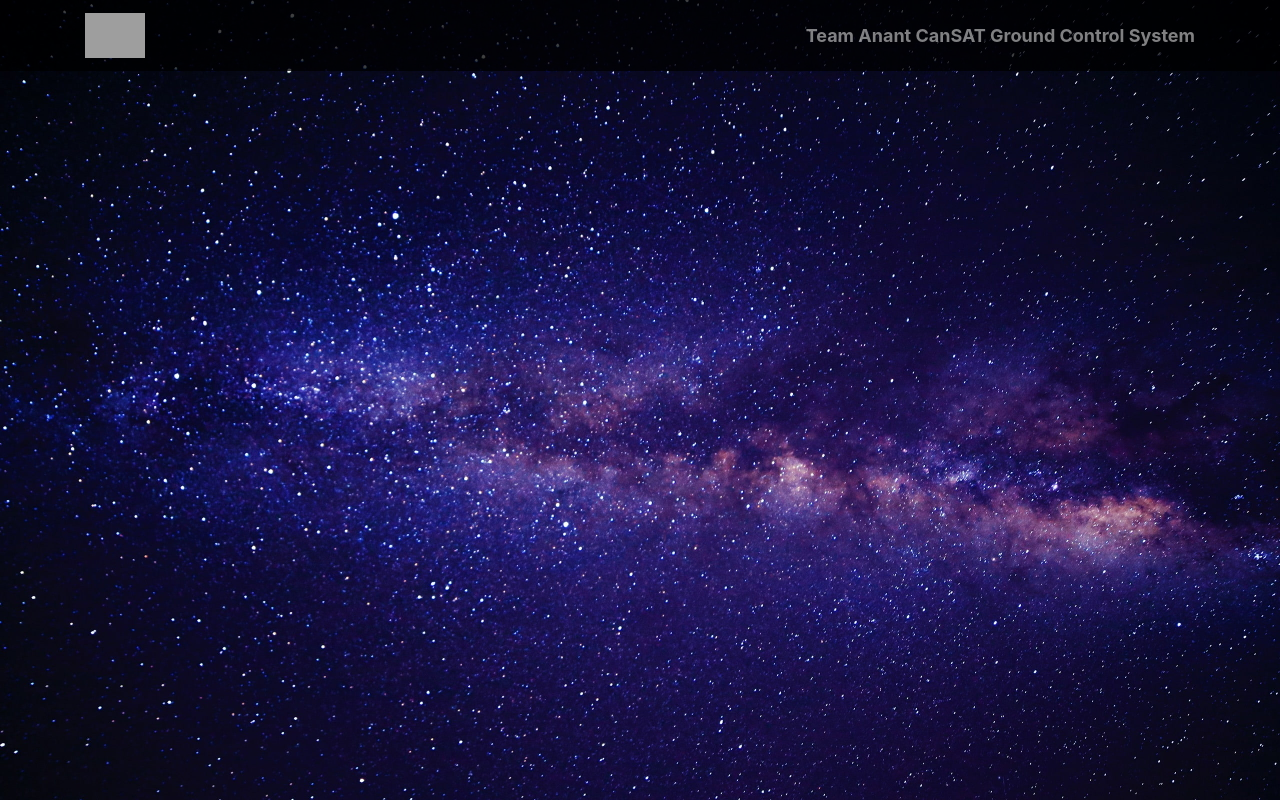
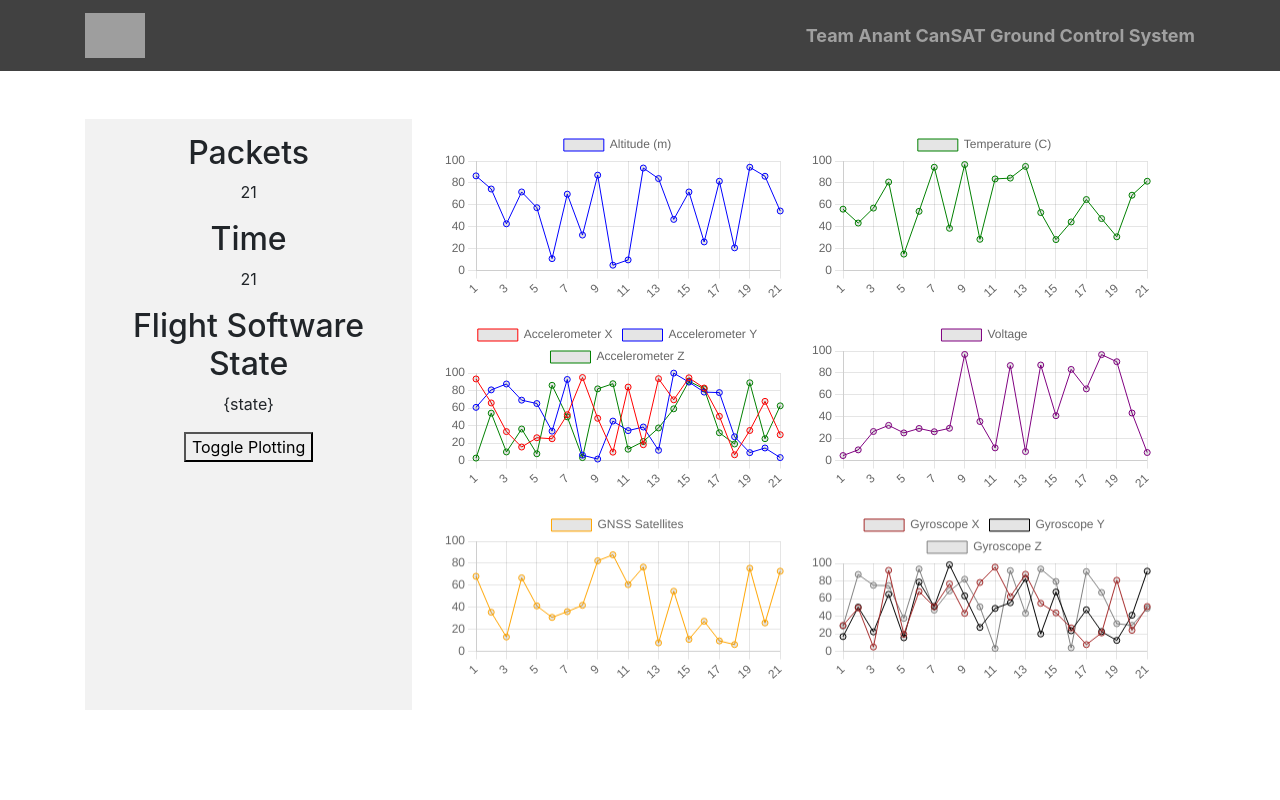
Before and after one commit to string-eureka/anant-cansat-gcs, a Django app: page / in a window 1280 px wide. Run offline with Django 5.2, Linux system fonts and the light colour scheme; some libraries are stand-ins or nearby versions; grey boxes are pictures that could not be loaded.

Commit message:
feat : added plotting support

```diff
--- /dev/null
+++ b/data.txt
@@ -0,0 +1,21 @@
+100,1,1,86.43187158171558,56.04184642205067,4.567449813872205,68.1341361634629,93.1987811772846,60.743816778198905,2.828125675921036,29.49584508379244,16.792825565317088,28.671741487486102
+100,2,2,74.44426139326487,43.36416619474058,9.764170693075624,35.539155570057225,65.80639515822953,80.73375656831712,54.12374639661679,49.323094450353565,50.25254841128037,87.39585059242515
+100,3,3,42.66904695406972,57.00877125466877,26.540236744768972,13.079743574537632,33.077051080932804,87.44331898210778,9.824261564817828,4.954574873174057,22.133670599913987,75.02164299587415
+100,4,4,71.74097444470019,80.84124148491453,32.111823527535506,66.73476483377193,15.451174234020714,68.97579895303993,36.04464323253151,92.04780896495708,64.8250015945089,74.6969859102669
+100,5,5,57.38239853111195,15.01270653634423,25.239218436835124,41.299399668981366,26.06668779411035,65.12536054055751,7.733254598238165,19.48717850078802,15.486583829926278,37.535128522344124
+100,6,6,10.89285577543823,54.05552391804012,29.283992449588194,30.837963966167774,24.895795695796384,33.58591341185761,85.94828635185894,67.99746438986443,78.78005970171286,93.59018369169013
+100,7,7,69.74462271067252,94.30860905938879,26.32613982362759,36.080536525482025,52.34452158071888,92.59839007865817,49.918909209176924,50.6225524121052,50.993107410390294,46.86956548255222
+100,8,8,32.375294950602,38.57544933798432,29.471064343780743,41.84183768259528,94.83077611308583,6.1605027707968025,3.406701879244749,76.74446054719718,98.34712815327872,68.67039768150508
+100,9,9,87.08335096386999,96.74549675027843,96.85696483817372,82.23350221721364,48.245200819707065,1.7023555751776205,81.87958074153703,43.192447670143586,63.04392525067499,82.00753118889244
+100,10,10,4.9075894708616605,28.525604397266093,35.645341063361265,87.63600470536369,9.594692026452169,45.081860906392905,87.7430427378123,78.27154657700876,27.187504820242733,50.63977641301567
+100,11,11,9.719520529245292,83.63847646518992,11.576103893663074,60.646540104800486,83.935193316649,34.18653299230069,12.961161795179654,95.6283086540084,48.791381863588214,3.3063873278171028
+100,12,12,93.59099046153018,84.38611667694857,86.7192289706856,76.47860241135898,18.07912304456057,38.31453490232008,21.764782331847055,62.155372899348755,55.24699464783802,91.72399811569528
+100,13,13,83.9533719757257,95.04939108286212,8.160833292579047,7.745609212046109,93.5062534906945,11.732409690666563,37.22574307795309,87.59089243493939,82.7380986829489,43.21978910217152
+100,14,14,46.69102937277778,52.907722158607974,87.19395618609111,54.60749399869172,69.36385063758364,99.84015807361607,59.09913199093241,54.58327584227763,19.807665256369294,93.59226181948841
+100,15,15,71.73561931686862,28.262510331357205,40.95739115815286,10.924922410516704,94.51313529845794,89.57970247955242,90.63784988025775,43.73293435291977,67.43037662326346,79.38793012326879
+100,16,16,26.13893389748321,44.37604167264864,83.18339490973867,27.34041245904967,82.84652901508905,78.19904332706741,81.89116514368685,26.621332578099388,23.484112442390504,3.9850790735401866
+100,17,17,81.52070386488796,64.8337802651773,65.40405332315233,9.519191223326585,50.55504255582824,77.61416178400951,31.770395310616177,7.677212521282043,47.219803889104504,90.65335682224001
+100,18,18,20.726849306295087,47.45872330526801,96.67790459910177,6.204774506822471,6.601734134921192,27.16782284282427,18.920731508889613,20.98440718822672,22.4783473073775,66.88792018450016
+100,19,19,94.31626179693592,30.815431395560882,90.20344325836746,75.49130814707954,34.33778871669106,9.05906043719136,88.831363298787,80.7580637143964,12.462956275424862,31.426813225840025
+100,20,20,86.07508507149008,68.77485777292225,43.4006586291592,25.850629625643833,67.60511194085765,14.36583909062104,24.950108649626912,23.965580252257304,41.07059712841711,29.590172622741637
+100,21,21,54.391615742068694,81.53023151932072,7.342939977183616,72.76577266160554,29.50439308521334,3.3962621762554157,62.527405029602285,50.92030423536283,91.09388061287936,48.878856968946764
--- a/gcs_cansat/core/templates/core/base.html
+++ b/gcs_cansat/core/templates/core/base.html
@@ -9,7 +9,7 @@
     <link rel="stylesheet" href="https://stackpath.bootstrapcdn.com/bootstrap/4.5.2/css/bootstrap.min.css">
     <style>
         body {
-            background-image: url('{% static "core/stars.jpg" %}');
+            /* background-image: url('{% static "core/stars.jpg" %}'); */
             background-size: cover;
             background-repeat: no-repeat;
             background-attachment: fixed;
@@ -31,6 +31,7 @@
             font-weight: bold;
             text-align: center;
         }
+
     </style>
 </head>
 <body>
--- /dev/null
+++ b/gcs_cansat/core/templates/core/plot.html
@@ -0,0 +1,207 @@
+{% extends 'core/base.html' %}
+{% block content %}
+
+<style>
+    .chart-row {
+        display: flex;
+        flex-wrap: wrap;
+        margin-bottom: 15px;
+    }
+    .chart-col {
+        flex: 0 0 calc(50% - 20px);
+        margin-right: 15px;
+    }
+    .chart {
+        width: 100%;
+        height: auto;
+    }
+    .container-wrapper {
+        display: flex;
+    }
+    .left-container {
+        flex: 2;
+        padding: 15px;
+        background-color: #f2f2f2;
+        text-align: center;
+    }
+    .right-container {
+        margin-left: 20px;
+        flex: 5;
+        padding: 10px;
+    }
+
+</style>
+<script src="https://ajax.googleapis.com/ajax/libs/jquery/3.5.1/jquery.min.js"></script>
+<script>
+$.ajax({
+    url: url,
+    type: "GET",
+    dataType: "json",
+    success: (data) => {
+      console.log(data);
+    },
+    error: (error) => {
+      console.log(error);
+    }
+  });</script>
+<div class="container-wrapper">
+    <div class="left-container">
+        <div style="text-align: center;">
+            <h2>Packets</h2>
+            <p>{{PACKET_COUNT_s|last}}</p>
+            <h2>Time</h2>
+            <p>{{TIME_s|last}}</p>
+            <h2>Flight Software State</h2>
+            <p>{state}</p>
+            <button id="startButton">Toggle Plotting</button>
+        </div>
+    </div>
+
+    <div class="right-container">
+        <div class="chart-row">
+            <div class="chart-col">
+                <canvas id="altitudeChart" class="chart"></canvas>
+            </div>
+            <div class="chart-col">
+                <canvas id="tempChart" class="chart"></canvas>
+            </div>
+        </div>
+        <div class="chart-row">
+            <div class="chart-col">
+                <canvas id="accelChart" class="chart"></canvas>
+            </div>
+            <div class="chart-col">
+                <canvas id="voltageChart" class="chart"></canvas>
+            </div>
+        </div>
+        <div class="chart-row">
+            <div class="chart-col">
+                <canvas id="gnssChart" class="chart"></canvas>
+            </div>
+            <div class="chart-col">
+                <canvas id="gyroChart" class="chart"></canvas>
+            </div>
+        </div>
+    </div>
+</div>
+
+<script src="https://cdn.jsdelivr.net/npm/chart.js"></script>
+<script>
+    document.addEventListener('DOMContentLoaded', function () {
+        var altitudeCtx = document.getElementById('altitudeChart').getContext('2d');
+        var altitudeChart = new Chart(altitudeCtx, {
+            type: 'line',
+            data: {
+                labels: {{ TIME_s|safe }},
+                datasets: [{
+                    label: 'Altitude (m)',
+                    data: {{ ALTITUDE_s|safe }},
+                    borderColor: 'blue',
+                    borderWidth: 1,
+                    fill: false
+                }]
+            }
+        });
+
+        var tempCtx = document.getElementById('tempChart').getContext('2d');
+        var tempChart = new Chart(tempCtx, {
+            type: 'line',
+            data: {
+                labels: {{ TIME_s|safe }},
+                datasets: [{
+                    label: 'Temperature (C)',
+                    data: {{ TEMP_s|safe }},
+                    borderColor: 'green',
+                    borderWidth: 1,
+                    fill: false
+                }]
+            }
+        });
+
+        var accelCtx = document.getElementById('accelChart').getContext('2d');
+        var accelChart = new Chart(accelCtx, {
+            type: 'line',
+            data: {
+                labels: {{ TIME_s|safe }},
+                datasets: [{
+                    label: 'Accelerometer X',
+                    data: {{ ACCEL_X_s|safe }},
+                    borderColor: 'red',
+                    borderWidth: 1,
+                    fill: false
+                },{
+                    label: 'Accelerometer Y',
+                    data: {{ ACCEL_Y_s|safe }},
+                    borderColor: 'blue',
+                    borderWidth: 1,
+                    fill: false
+                },{
+                    label: 'Accelerometer Z',
+                    data: {{ ACCEL_Z_s|safe }},
+                    borderColor: 'green',
+                    borderWidth: 1,
+                    fill: false
+                }]
+            }
+        });
+
+        var voltageCtx = document.getElementById('voltageChart').getContext('2d');
+        var voltageChart = new Chart(voltageCtx, {
+            type: 'line',
+            data: {
+                labels: {{ TIME_s|safe }},
+                datasets: [{
+                    label: 'Voltage',
+                    data: {{ VOLTAGE_s|safe }},
+                    borderColor: 'purple',
+                    borderWidth: 1,
+                    fill: false
+                }]
+            }
+        });
+
+        var gnssCtx = document.getElementById('gnssChart').getContext('2d');
+        var gnssChart = new Chart(gnssCtx, {
+            type: 'line',
+            data: {
+                labels: {{ TIME_s|safe }},
+                datasets: [{
+                    label: 'GNSS Satellites',
+                    data: {{ GNSS_SATS_s|safe }},
+                    borderColor: 'orange',
+                    borderWidth: 1,
+                    fill: false
+                }]
+            }
+        });
+
+        var gyroCtx = document.getElementById('gyroChart').getContext('2d');
+        var gyroChart = new Chart(gyroCtx, {
+            type: 'line',
+            data: {
+                labels: {{ TIME_s|safe }},
+                datasets: [{
+                    label: 'Gyroscope X',
+                    data: {{ GYRO_X_s|safe }},
+                    borderColor: 'brown',
+                    borderWidth: 1,
+                    fill: false
+                },{
+                    label: 'Gyroscope Y',
+                    data: {{ GYRO_Y_s|safe }},
+                    borderColor: 'black',
+                    borderWidth: 1,
+                    fill: false
+                },{
+                    label: 'Gyroscope Z',
+                    data: {{ GYRO_Z_s|safe }},
+                    borderColor: 'gray',
+                    borderWidth: 1,
+                    fill: false
+                }]
+            }
+        });
+    });
+</script>
+
+{% endblock %}
--- a/gcs_cansat/core/urls.py
+++ b/gcs_cansat/core/urls.py
@@ -2,5 +2,5 @@ from django.urls import path
 from . import views as core_views
 
 urlpatterns=[
-    path('', core_views.home, name = 'home')
+    path('', core_views.plot, name = 'plot'),
 ]
--- a/gcs_cansat/core/views.py
+++ b/gcs_cansat/core/views.py
@@ -1,4 +1,43 @@
 from django.shortcuts import render
+from django.http import JsonResponse
+from subprocess import call
 
-def home(request):
-    return render(request,'core/base.html')
+def graphs():
+
+    file = open('../data.txt','r')
+    TEAM_ID_s, TIME_s, PACKET_COUNT_s, ALTITUDE_s, TEMP_s, VOLTAGE_s, GNSS_SATS_s, ACCEL_X_s, ACCEL_Y_s, ACCEL_Z_s, GYRO_X_s, GYRO_Y_s, GYRO_Z_s = [[] for _ in range (13)]
+
+    params = {
+        "TEAM_ID_s": TEAM_ID_s,
+        "TIME_s": TIME_s,
+        "PACKET_COUNT_s": PACKET_COUNT_s,
+        "ALTITUDE_s": ALTITUDE_s,
+        "TEMP_s": TEMP_s,
+        "VOLTAGE_s": VOLTAGE_s,
+        "GNSS_SATS_s": GNSS_SATS_s,
+        "ACCEL_X_s": ACCEL_X_s,
+        "ACCEL_Y_s": ACCEL_Y_s,
+        "ACCEL_Z_s": ACCEL_Z_s,
+        "GYRO_X_s": GYRO_X_s,
+        "GYRO_Y_s": GYRO_Y_s,
+        "GYRO_Z_s": GYRO_Z_s
+    }
+
+    for line in file:
+        if len(line) > 1:
+            values = line.split(',')
+            for i,j in zip(params,values):
+                    if not float(j) % 1:
+                        params[i].append(int(j))
+                    else:
+                        params[i].append(float(j))
+
+    file.close()
+    return params
+
+def plot(request):
+    context = graphs()
+    exec('')
+    return render(request, 'core/plot.html', context)
+
+# call(["../main.ino;"])
--- a/gcs_cansat/gcs_cansat/settings.py
+++ b/gcs_cansat/gcs_cansat/settings.py
@@ -112,8 +112,6 @@ USE_I18N = True
 
 USE_TZ = True
 
-STATIC_URL = "static/"
-
 
 # Static files (CSS, JavaScript, Images)
 # https://docs.djangoproject.com/en/5.0/howto/static-files/
```
Also changed, not shown: 1 other file.
